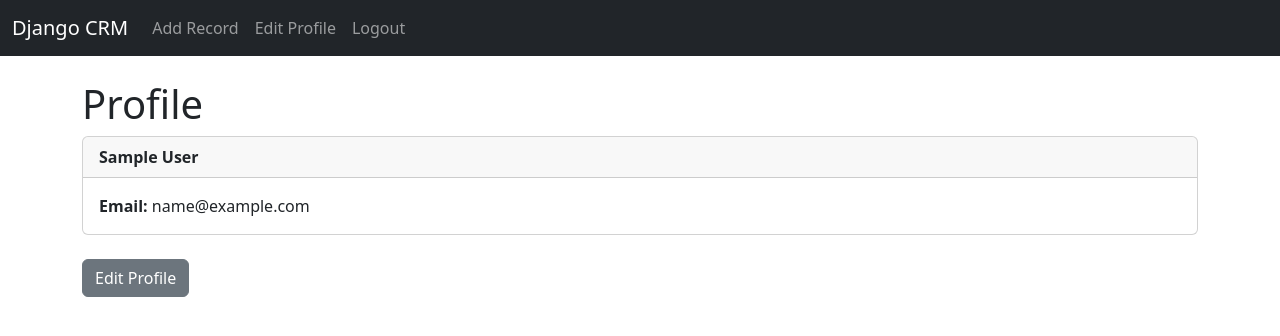
After one commit to TharHtet236401/CRM, a Django app: page /profile/ in a window 1280 px wide. The commit adds this page. Shown: the top 336 px of the page. Run offline with Django 5.2, Linux system fonts and the light colour scheme; the visitor is signed in with stand-in values (Sample User, id 1).

Commit message:
update the profile

```diff
--- a/dcrmApp/templates/nav.html
+++ b/dcrmApp/templates/nav.html
@@ -9,6 +9,9 @@
         <ul class="navbar-nav me-auto my-2 my-lg-0 navbar-nav-scroll" style="--bs-scroll-height: 100px;">
           <li class="nav-item">
             <a class="nav-link" href="{% url 'add_record' %}">Add Record</a>
+          </li>
+          <li class="nav-item">
+            <a class="nav-link" href="{% url 'edit_profile' %}">Edit Profile</a>
           </li>
           <li class="nav-item">
             <a class="nav-link" href="{% url 'logout' %}">Logout</a>
--- /dev/null
+++ b/dcrmApp/templates/profile.html
@@ -0,0 +1,20 @@
+{% extends 'base.html' %}
+
+{% block content %}
+<h1>Profile</h1>
+<div class="card">
+    <div class="card-header">
+        <strong>
+            {{ user.first_name }} {{ user.last_name }}
+        </strong>
+    </div>
+    <div class="card-body">
+        <p class="card-text">
+            <strong>Email:</strong> {{ user.email }}
+
+        </p>
+    </div>
+</div>
+<br>
+<a href="{% url 'edit_profile' %}" class="btn btn-secondary">Edit Profile</a>
+{% endblock %}
--- a/dcrmApp/urls.py
+++ b/dcrmApp/urls.py
@@ -9,4 +9,7 @@ urlpatterns = [
     path('delete_record/<int:pk>', views.delete_record, name='delete_record'),
     path('add_record/', views.add_record, name='add_record'),
     path('update_record/<int:pk>', views.update_record, name='update_record'),
+    path('profile/', views.profile, name='profile'),
+    path('edit_profile/', views.edit_profile, name='edit_profile'),
+    path('profile/edit/', views.edit_profile, name='edit_profile'),
 ]
--- a/dcrmApp/views.py
+++ b/dcrmApp/views.py
@@ -1,8 +1,9 @@
 from django.shortcuts import render, redirect
 from django.contrib.auth import authenticate, login, logout
 from django.contrib import messages
-from .forms import SignUpForm, AddRecordForm
+from .forms import SignUpForm, AddRecordForm, ProfileEditForm
 from .models import Record
+from django.contrib.auth.decorators import login_required
 
 
 # Create your views here.
@@ -84,6 +85,31 @@ def update_record(request, pk):
         messages.error(request, "You must be logged in to update a record")
         return redirect('home')
 
+def profile(request):
+    if request.user.is_authenticated:
+        user = request.user
+        print(user)
+        return render(request, 'profile.html', {'user':user})
+    else:
+        messages.error(request, "You must be logged in to view this page")
+        return redirect('home')
+
+@login_required
+def edit_profile(request):
+    try:
+        if request.method == 'POST':
+            form = ProfileEditForm(request.POST, instance=request.user)
+            if form.is_valid():
+                form.save()
+                messages.success(request, "Profile updated successfully!")
+                return redirect('home')
+        else:
+            form = ProfileEditForm(instance=request.user)
+        return render(request, 'edit_profile.html', {'form': form})
+    except Exception as e:
+        messages.error(request, f"An error occurred while updating profile: {str(e)}")
+        return redirect('home')
+
 def logout_user(request):
     logout(request)
     messages.success(request, "You have been logged out!")
```
Also changed, not shown: dcrmApp/forms.py (+15 -1 lines), dcrmApp/templates/edit_profile.html (added, +30 -0 lines).
